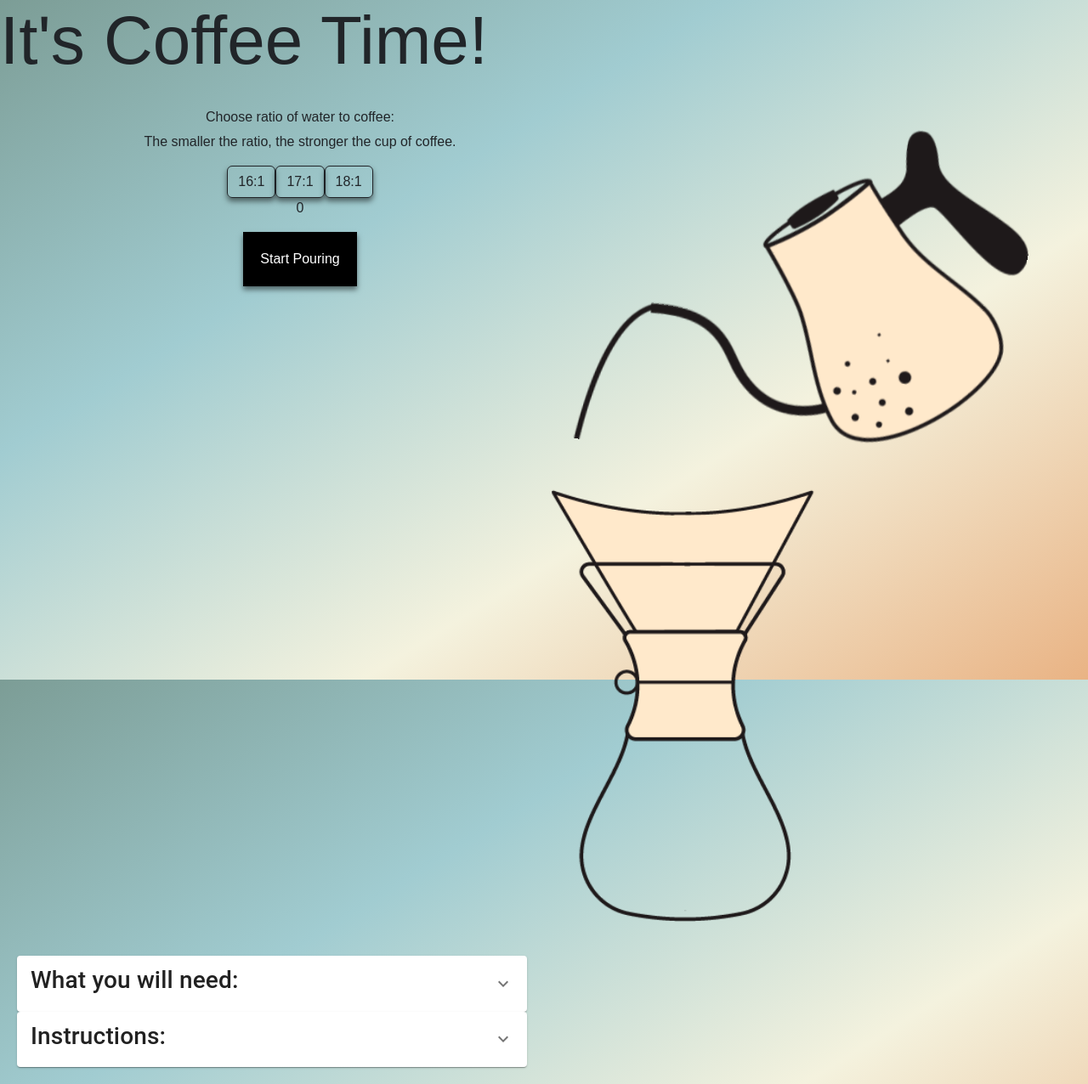
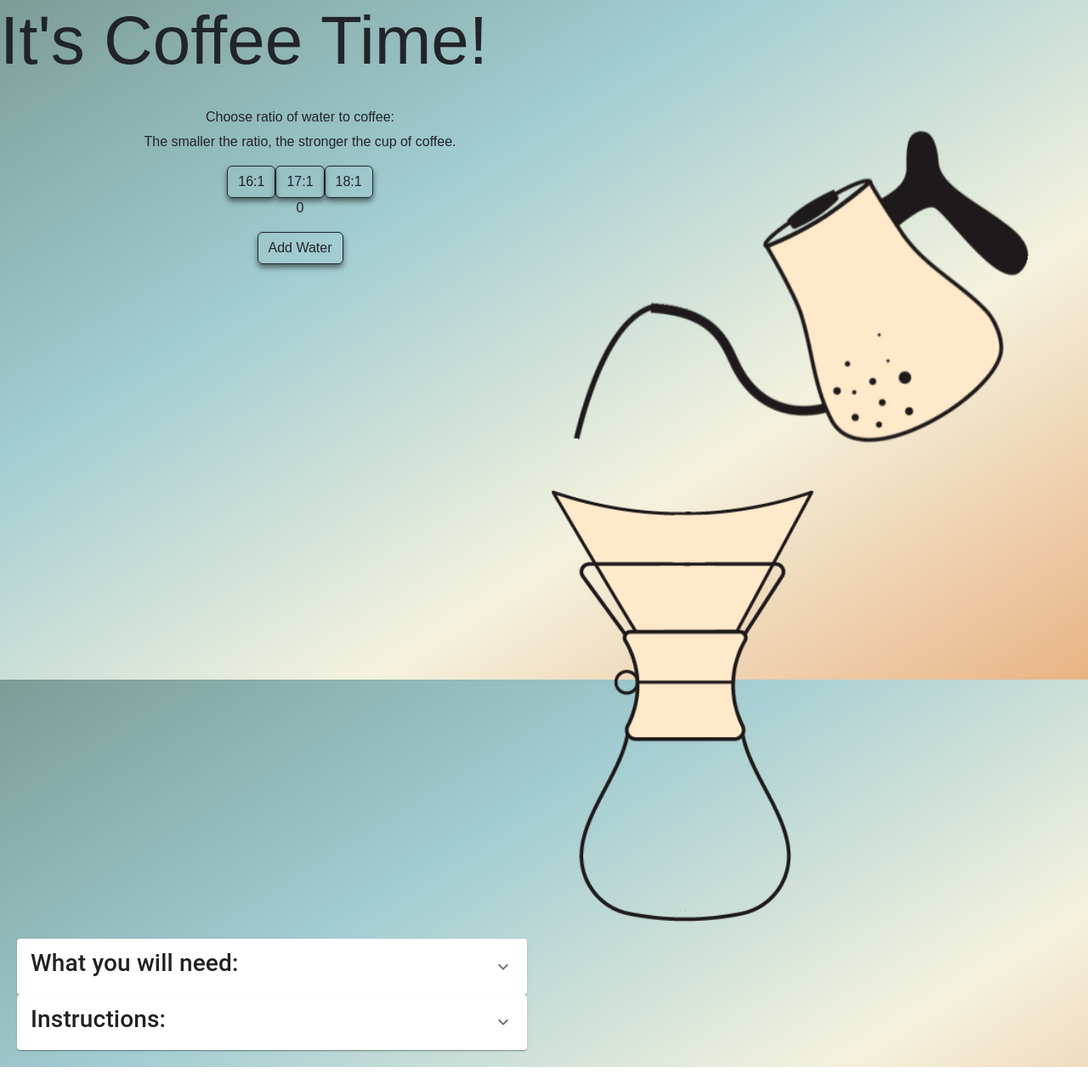
Before and after one commit to ekmagiccat/capstone, a React (Create React App) app: page / in a window 1280 px wide. Shown: the whole page at 85% size. Built offline with nearby package versions, Linux system fonts and the light colour scheme.

Commit message:
update buttons

```diff
--- a/src/components/GamePlay.tsx
+++ b/src/components/GamePlay.tsx
@@ -12,12 +12,24 @@ const GamePlay = () => {
     setWaterValue(0);
   }, [ratio]);
 
+  // const handleAddWater = () => {
+  //   const waterLimit = getWaterLimit();
+
+  //   if (waterValue < waterLimit) {
+  //     const newWaterValue = waterValue + 20;
+  //     setWaterValue(Math.min(newWaterValue, waterLimit));
+  //   }
+  // };
   const handleAddWater = () => {
     const waterLimit = getWaterLimit();
+    const newWaterValue = waterValue + 20;
 
-    if (waterValue < waterLimit) {
-      const newWaterValue = waterValue + 20;
-      setWaterValue(Math.min(newWaterValue, waterLimit));
+    if (newWaterValue <= waterLimit) {
+      // If the new value is within or equal to the limit, update waterValue
+      setWaterValue(newWaterValue);
+    } else {
+      // If the new value exceeds the limit, display a message
+      alert("You've reached the needed water amount!"); // You can use a more user-friendly message or UI element
     }
   };
 
@@ -49,13 +61,13 @@ const GamePlay = () => {
   };
 
   return (
-    <div>
+    <div className="game">
       <div className="container text-center">
         <div className="row align-items-start">
           <div className="col">
             <h6>Choose ratio of water to coffee:</h6>
             <p>The smaller the ratio, the stronger the cup of coffee.</p>
-            <div className="nav-bar">
+            <div>
               <button
                 className="btn btn-outline-dark"
                 type="button"
@@ -80,15 +92,18 @@ const GamePlay = () => {
             </div>
             <p className="water">{waterValue}</p>
 
-            <button onClick={handlePourButtonClick}>
-              {rotate ? "Stop Pouring" : "Start Pouring"}
+            <button
+              className="btn btn-outline-dark"
+              type="button"
+              onClick={handlePourButtonClick}
+            >
+              Add Water
             </button>
           </div>
           <div className="col">
             <motion.div
               animate={{ rotate: rotate ? -10 : 10 }}
               transition={{ type: "tween", duration: 0.5 }}
-              // onClick={handlePourButtonClick}
             >
               <img src={waterPour} alt="kettle pouring water" id="kettle" />
             </motion.div>
--- a/src/components/PourOver.tsx
+++ b/src/components/PourOver.tsx
@@ -8,10 +8,8 @@ const PourOver = () => {
 
   return (
     <div>
-      <div className="circle"></div>
-      <motion.div>
-        <img src={chemex} alt="pour over coffee" id="chemex" />
-      </motion.div>
+      <img src={chemex} alt="pour over coffee" id="chemex" />
+      <div className="circle overlay">circle</div>
     </div>
   );
 };
--- a/src/index.css
+++ b/src/index.css
@@ -47,8 +47,6 @@ button:focus {
   width: auto;
   height: auto;
   margin: 0 auto;
-  margin-top: 20px;
-  text-align: center;
   display: flex;
   flex-direction: column;
   justify-content: space-between;
@@ -59,4 +57,14 @@ button:focus {
   width: 60px;
   background-color: #6a3c00dc;
   border-radius: 50%;
+  position: relative;
 }
+
+.overlay {
+  position: absolute;
+  top: 80px;
+  right: 15px;
+  font-weight: bold;
+  text-align: right;
+  font-size: 30px;
+}
```
